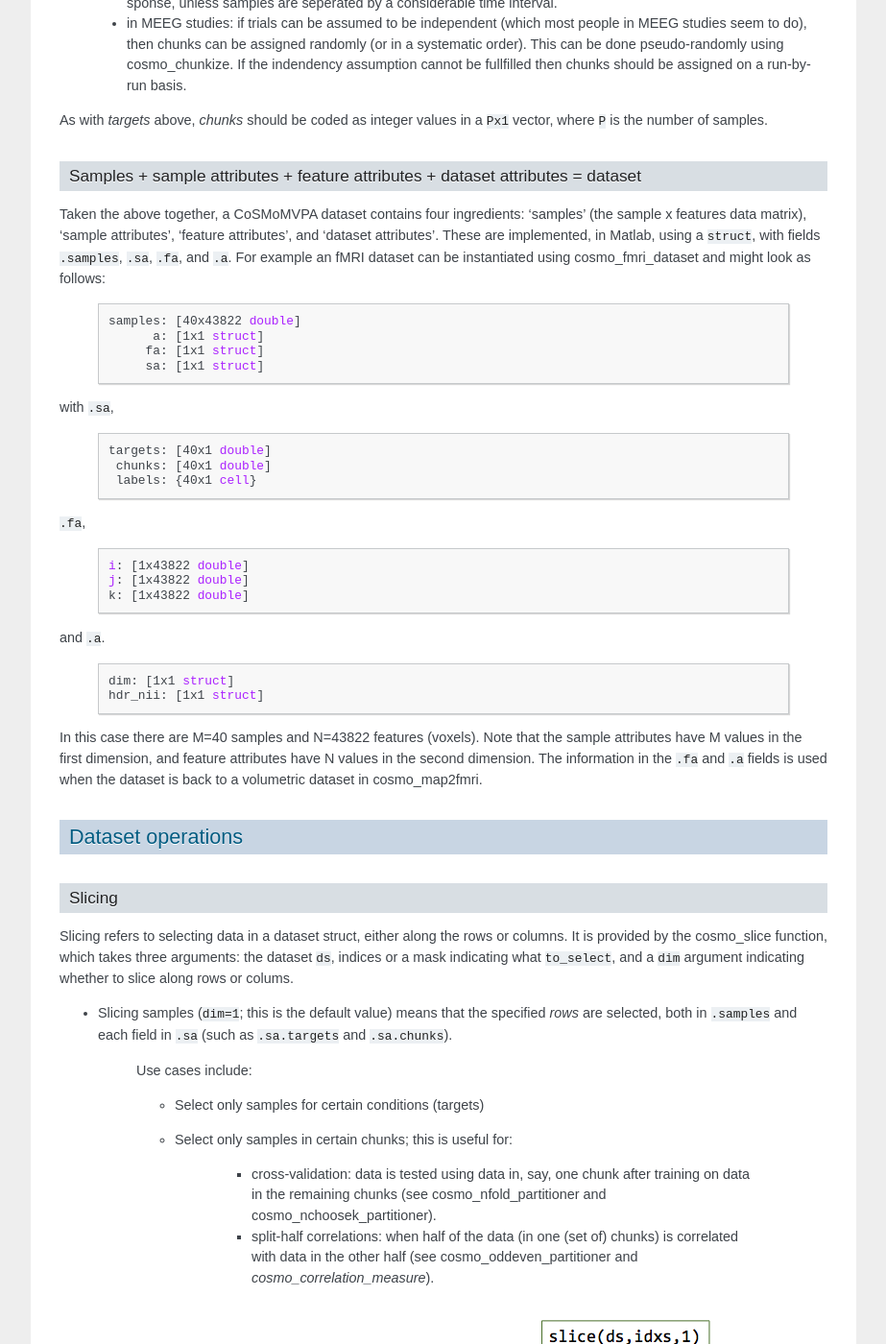
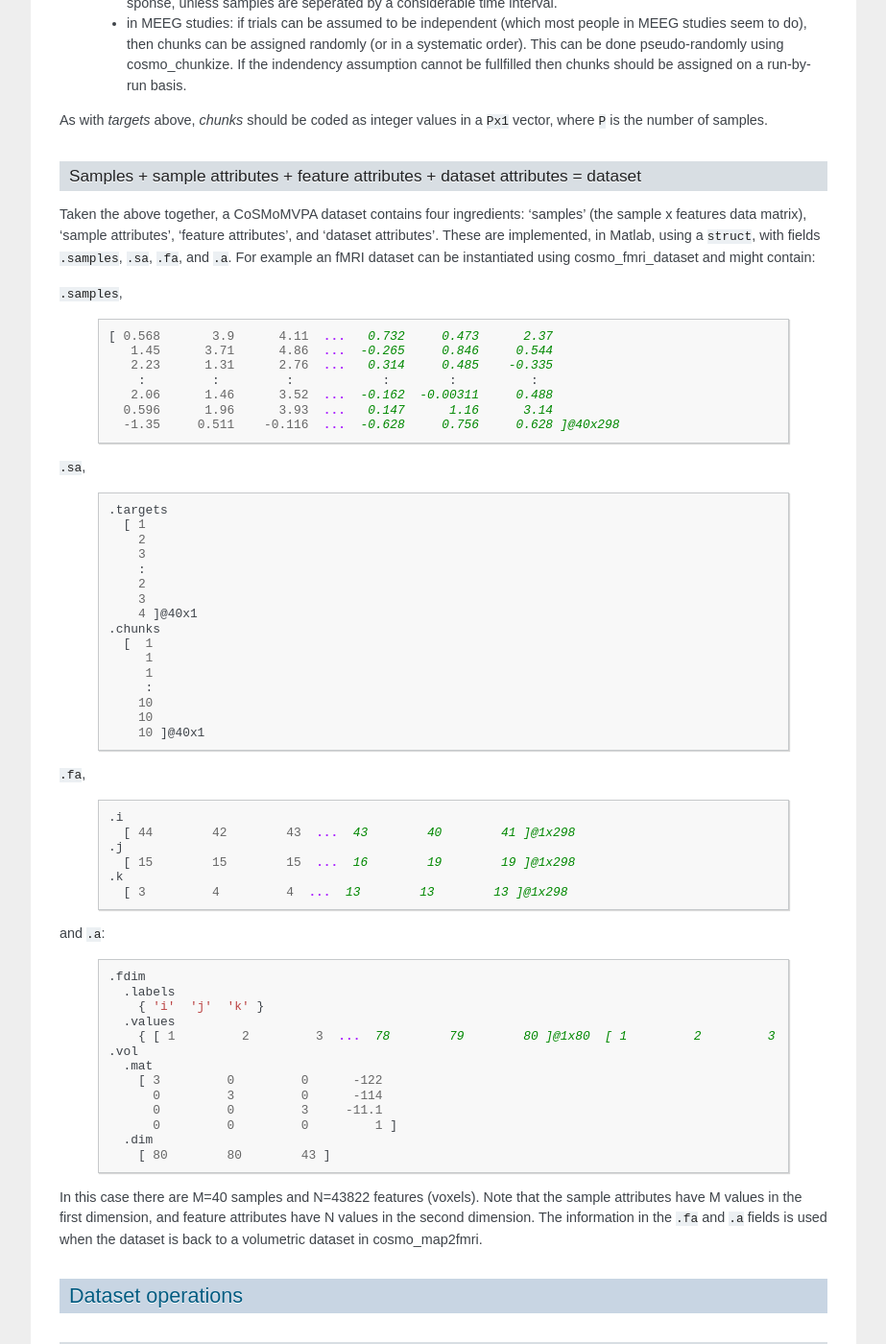
Before and after one commit to CoSMoMVPA/CoSMoMVPA, a Sphinx documentation site: the page built from doc/source/cosmomvpa_concepts.rst, in a window 1280 px wide and 1400 px high, scrolled down 3039 px. Shown: the whole window at 96% size, without its empty margins (198-1121 px from the left). Built offline with Sphinx 7.4.7, drawn with Linux system fonts in a browser that asks for light colours; pages that are not in the unit, such as notebooks, are missing from menus.

Commit message:
WEB: update representation of dataset

```diff
--- a/doc/source/cosmomvpa_concepts.rst
+++ b/doc/source/cosmomvpa_concepts.rst
@@ -94,42 +94,71 @@ As with *targets* above, *chunks* should be coded as integer values in a ``Px1``
 
 Samples + sample attributes + feature attributes + dataset attributes = dataset
 +++++++++++++++++++++++++++++++++++++++++++++++++++++++++++++++++++++++++++++++
-Taken the above together, a CoSMoMVPA dataset contains four ingredients: 'samples' (the sample x features data matrix), 'sample attributes', 'feature attributes', and 'dataset attributes'. These are implemented, in Matlab, using a ``struct``, with fields ``.samples``, ``.sa``, ``.fa``, and ``.a``. For example an fMRI dataset can be instantiated using :ref:`cosmo_fmri_dataset` and might look as follows:
+Taken the above together, a CoSMoMVPA dataset contains four ingredients: 'samples' (the sample x features data matrix), 'sample attributes', 'feature attributes', and 'dataset attributes'. These are implemented, in Matlab, using a ``struct``, with fields ``.samples``, ``.sa``, ``.fa``, and ``.a``. For example an fMRI dataset can be instantiated using :ref:`cosmo_fmri_dataset` and might contain:
+
+``.samples``,
 
     .. code-block:: matlab
 
-        samples: [40x43822 double]
-              a: [1x1 struct]
-             fa: [1x1 struct]
-             sa: [1x1 struct]
+        [ 0.568       3.9      4.11  ...   0.732     0.473      2.37
+           1.45      3.71      4.86  ...  -0.265     0.846     0.544
+           2.23      1.31      2.76  ...   0.314     0.485    -0.335
+            :         :         :            :        :          :
+           2.06      1.46      3.52  ...  -0.162  -0.00311     0.488
+          0.596      1.96      3.93  ...   0.147      1.16      3.14
+          -1.35     0.511    -0.116  ...  -0.628     0.756     0.628 ]@40x298
 
-with ``.sa``,
+``.sa``,
 
-        .. code-block:: matlab
+    .. code-block:: matlab
 
-
-            targets: [40x1 double]
-             chunks: [40x1 double]
-             labels: {40x1 cell}
+        .targets
+          [ 1
+            2
+            3
+            :
+            2
+            3
+            4 ]@40x1
+        .chunks
+          [  1
+             1
+             1
+             :
+            10
+            10
+            10 ]@40x1
 
 
 ``.fa``,
 
     .. code-block:: matlab
 
-
-            i: [1x43822 double]
-            j: [1x43822 double]
-            k: [1x43822 double]
+        .i
+          [ 44        42        43  ...  43        40        41 ]@1x298
+        .j
+          [ 15        15        15  ...  16        19        19 ]@1x298
+        .k
+          [ 3         4         4  ...  13        13        13 ]@1x298
 
 
-and ``.a``.
+and ``.a``:
 
     .. code-block:: matlab
 
-
-            dim: [1x1 struct]
-            hdr_nii: [1x1 struct]
+        .fdim
+          .labels
+            { 'i'  'j'  'k' }
+          .values
+            { [ 1         2         3  ...  78        79        80 ]@1x80  [ 1         2         3  ...  78        79        80 ]@1x80  [ 1         2         3  ...  41        42        43 ]@1x43 }
+        .vol
+          .mat
+            [ 3         0         0      -122
+              0         3         0      -114
+              0         0         3     -11.1
+              0         0         0         1 ]
+          .dim
+            [ 80        80        43 ]
 
 
 In this case there are M=40 samples and N=43822 features (voxels). Note that the sample attributes have M values in the first dimension, and feature attributes have N values in the second dimension. The information in the ``.fa`` and ``.a`` fields is used when the dataset is back to a volumetric dataset in :ref:`cosmo_map2fmri`.
```
